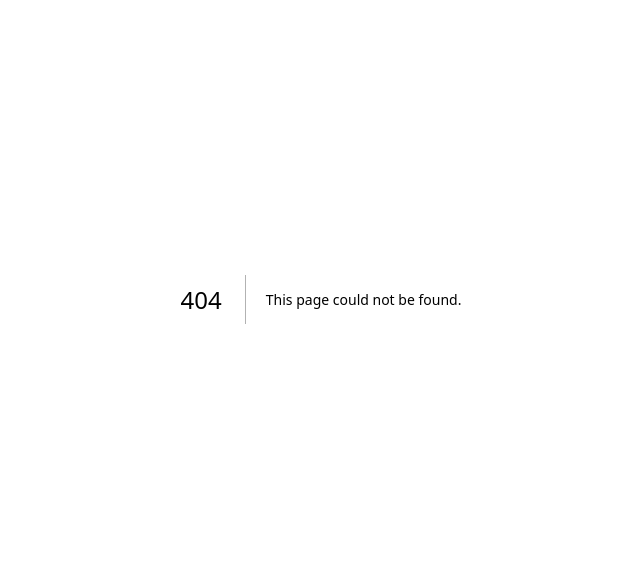
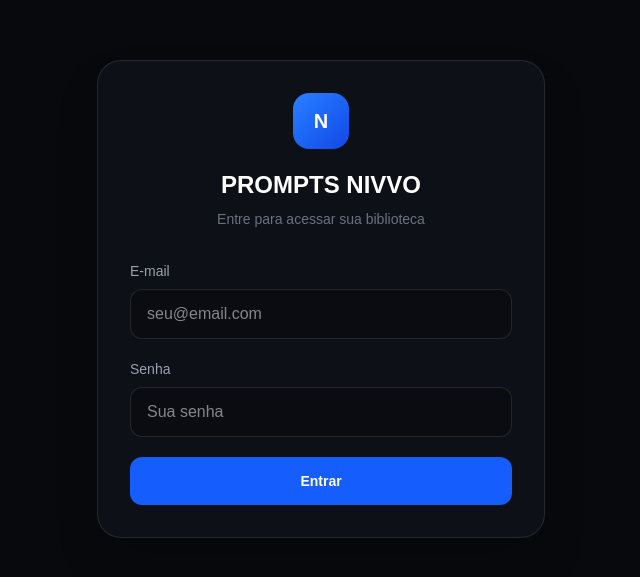
Before and after one commit to nivvoinvest-dev/prompt-nivvo, a Next.js app: page /login in a window 1280 px wide. Before the commit this address had no page. Shown: the part 101-678 px from the top of the page, without its empty margins (319-959 px from the left). Built offline with nearby package versions, Linux system fonts and the light colour scheme; no server answers.

Commit message:
corrige login e acesso

```diff
--- /dev/null
+++ b/app/lib/supabase.ts
@@ -0,0 +1,6 @@
+import { createBrowserClient } from "@supabase/ssr";
+
+export const supabase = createBrowserClient(
+  process.env.NEXT_PUBLIC_SUPABASE_URL!,
+  process.env.NEXT_PUBLIC_SUPABASE_ANON_KEY!
+);
--- /dev/null
+++ b/app/login.tsx
@@ -0,0 +1,110 @@
+"use client";
+
+import { FormEvent, useState } from "react";
+import { supabase } from "./lib/supabase";
+
+export default function Login() {
+  const [email, setEmail] = useState("");
+  const [senha, setSenha] = useState("");
+  const [erro, setErro] = useState("");
+  const [carregando, setCarregando] = useState(false);
+
+  async function entrar(event: FormEvent) {
+    event.preventDefault();
+
+    setErro("");
+    setCarregando(true);
+
+    const { data, error } = await supabase.auth.signInWithPassword({
+      email,
+      password: senha,
+    });
+
+    if (error || !data.user) {
+      setErro("E-mail ou senha incorretos.");
+      setCarregando(false);
+      return;
+    }
+
+    const { data: acesso, error: acessoError } = await supabase
+      .from("user_access")
+      .select("active")
+      .eq("email", data.user.email)
+      .maybeSingle();
+
+    if (acessoError || !acesso || acesso.active !== true) {
+      await supabase.auth.signOut();
+      setErro("Seu acesso não está autorizado ou está inativo.");
+      setCarregando(false);
+      return;
+    }
+
+    window.location.href = "/";
+  }
+
+  return (
+    <main className="flex min-h-screen items-center justify-center bg-[#07090d] px-6 text-white">
+      <div className="w-full max-w-md rounded-3xl border border-white/10 bg-[#0d1016] p-8 shadow-2xl">
+        <div className="mb-8 text-center">
+          <div className="mx-auto flex h-14 w-14 items-center justify-center rounded-2xl bg-gradient-to-br from-blue-500 to-blue-700 text-xl font-bold">
+            N
+          </div>
+
+          <h1 className="mt-5 text-2xl font-bold">
+            PROMPTS NIVVO
+          </h1>
+
+          <p className="mt-2 text-sm text-gray-500">
+            Entre para acessar sua biblioteca
+          </p>
+        </div>
+
+        <form onSubmit={entrar} className="space-y-5">
+          <div>
+            <label className="mb-2 block text-sm text-gray-400">
+              E-mail
+            </label>
+
+            <input
+              type="email"
+              value={email}
+              onChange={(e) => setEmail(e.target.value)}
+              required
+              className="w-full rounded-xl border border-white/10 bg-black/20 px-4 py-3 text-white outline-none focus:border-blue-500/50"
+              placeholder="seu@email.com"
+            />
+          </div>
+
+          <div>
+            <label className="mb-2 block text-sm text-gray-400">
+              Senha
+            </label>
+
+            <input
+              type="password"
+              value={senha}
+              onChange={(e) => setSenha(e.target.value)}
+              required
+              className="w-full rounded-xl border border-white/10 bg-black/20 px-4 py-3 text-white outline-none focus:border-blue-500/50"
+              placeholder="Sua senha"
+            />
+          </div>
+
+          {erro && (
+            <div className="rounded-xl border border-red-500/20 bg-red-500/10 px-4 py-3 text-sm text-red-400">
+              {erro}
+            </div>
+          )}
+
+          <button
+            type="submit"
+            disabled={carregando}
+            className="w-full rounded-xl bg-blue-600 px-6 py-3.5 text-sm font-semibold text-white transition hover:bg-blue-500 disabled:cursor-not-allowed disabled:opacity-50"
+          >
+            {carregando ? "Entrando..." : "Entrar"}
+          </button>
+        </form>
+      </div>
+    </main>
+  );
+}
--- /dev/null
+++ b/app/login/page.tsx
@@ -0,0 +1,110 @@
+"use client";
+
+import { FormEvent, useState } from "react";
+import { supabase } from "../lib/supabase";
+
+export default function Login() {
+  const [email, setEmail] = useState("");
+  const [senha, setSenha] = useState("");
+  const [erro, setErro] = useState("");
+  const [carregando, setCarregando] = useState(false);
+
+  async function entrar(event: FormEvent) {
+    event.preventDefault();
+
+    setErro("");
+    setCarregando(true);
+
+    const { data, error } = await supabase.auth.signInWithPassword({
+      email,
+      password: senha,
+    });
+
+    if (error || !data.user) {
+      setErro("E-mail ou senha incorretos.");
+      setCarregando(false);
+      return;
+    }
+
+    const { data: acesso, error: acessoError } = await supabase
+      .from("user_access")
+      .select("active")
+      .eq("email", data.user.email)
+      .maybeSingle();
+
+    if (acessoError || !acesso || acesso.active !== true) {
+      await supabase.auth.signOut();
+      setErro("Seu acesso não está autorizado ou está inativo.");
+      setCarregando(false);
+      return;
+    }
+
+    window.location.href = "/";
+  }
+
+  return (
+    <main className="flex min-h-screen items-center justify-center bg-[#07090d] px-6 text-white">
+      <div className="w-full max-w-md rounded-3xl border border-white/10 bg-[#0d1016] p-8 shadow-2xl">
+        <div className="mb-8 text-center">
+          <div className="mx-auto flex h-14 w-14 items-center justify-center rounded-2xl bg-gradient-to-br from-blue-500 to-blue-700 text-xl font-bold">
+            N
+          </div>
+
+          <h1 className="mt-5 text-2xl font-bold">
+            PROMPTS NIVVO
+          </h1>
+
+          <p className="mt-2 text-sm text-gray-500">
+            Entre para acessar sua biblioteca
+          </p>
+        </div>
+
+        <form onSubmit={entrar} className="space-y-5">
+          <div>
+            <label className="mb-2 block text-sm text-gray-400">
+              E-mail
+            </label>
+
+            <input
+              type="email"
+              value={email}
+              onChange={(e) => setEmail(e.target.value)}
+              required
+              className="w-full rounded-xl border border-white/10 bg-black/20 px-4 py-3 text-white outline-none focus:border-blue-500/50"
+              placeholder="seu@email.com"
+            />
+          </div>
+
+          <div>
+            <label className="mb-2 block text-sm text-gray-400">
+              Senha
+            </label>
+
+            <input
+              type="password"
+              value={senha}
+              onChange={(e) => setSenha(e.target.value)}
+              required
+              className="w-full rounded-xl border border-white/10 bg-black/20 px-4 py-3 text-white outline-none focus:border-blue-500/50"
+              placeholder="Sua senha"
+            />
+          </div>
+
+          {erro && (
+            <div className="rounded-xl border border-red-500/20 bg-red-500/10 px-4 py-3 text-sm text-red-400">
+              {erro}
+            </div>
+          )}
+
+          <button
+            type="submit"
+            disabled={carregando}
+            className="w-full rounded-xl bg-blue-600 px-6 py-3.5 text-sm font-semibold text-white transition hover:bg-blue-500 disabled:cursor-not-allowed disabled:opacity-50"
+          >
+            {carregando ? "Entrando..." : "Entrar"}
+          </button>
+        </form>
+      </div>
+    </main>
+  );
+}
--- a/app/page.tsx
+++ b/app/page.tsx
@@ -2,15 +2,68 @@
 
 import { useEffect, useState } from "react";
 import { prompts } from "./prompts";
+import { supabase } from "./lib/supabase";
+import { useRouter } from "next/navigation";
+
 
 
 export default function Home() {
+  const router = useRouter();
+
+  // TODOS OS ESTADOS FICAM AQUI EM CIMA
+  const [verificandoAcesso, setVerificandoAcesso] = useState(true);
   const [search, setSearch] = useState("");
   const [filter, setFilter] = useState("Todos");
   const [favorites, setFavorites] = useState<number[]>([]);
   const [recentPrompts, setRecentPrompts] = useState<number[]>([]);
   const [activePage, setActivePage] = useState("home");
   const [showFavorites, setShowFavorites] = useState(false);
+  const [copiedId, setCopiedId] = useState<number | null>(null);
+  const [selectedAI, setSelectedAI] = useState("Todas");
+  const [selectedCategory, setSelectedCategory] = useState("Todas");
+
+  // VERIFICA ACESSO
+  useEffect(() => {
+    async function verificarAcesso() {
+      const {
+        data: { user },
+      } = await supabase.auth.getUser();
+
+      if (!user) {
+        router.replace("/login");
+        return;
+      }
+
+      const { data: acesso } = await supabase
+        .from("user_access")
+        .select("active")
+        .eq("email", user.email)
+        .maybeSingle();
+
+      if (!acesso || acesso.active !== true) {
+        await supabase.auth.signOut();
+        router.replace("/login");
+        return;
+      }
+
+      setVerificandoAcesso(false);
+    }
+
+    verificarAcesso();
+  }, [router]);
+
+  // OPÇÕES DE FILTRO
+  const aiOptions = [
+    "Todas",
+    ...new Set(prompts.map((prompt) => prompt.ai)),
+  ];
+
+  const categoryOptions = [
+    "Todas",
+    ...new Set(prompts.map((prompt) => prompt.category)),
+  ];
+
+  // ADICIONAR AOS RECENTES
   const addRecent = (id: number) => {
     setRecentPrompts((prev) => {
       const updated = [
@@ -27,7 +80,7 @@ export default function Home() {
     });
   };
 
-
+  // CARREGAR FAVORITOS E RECENTES
   useEffect(() => {
     const savedFavorites = localStorage.getItem("favorites");
 
@@ -42,10 +95,14 @@ export default function Home() {
       setRecentPrompts(JSON.parse(savedRecentPrompts));
     }
   }, []);
+
+  // ROLAR ATÉ A LISTA DE FAVORITOS
   useEffect(() => {
     if (showFavorites) {
       setTimeout(() => {
-      document.getElementById("lista-prompts")?.scrollIntoView({
+        document
+          .getElementById("lista-prompts")
+          ?.scrollIntoView({
             behavior: "smooth",
             block: "start",
           });
@@ -53,16 +110,14 @@ useEffect(() => {
     }
   }, [showFavorites]);
 
-
-const [copiedId, setCopiedId] = useState<number | null>(null);
-const aiOptions = ["Todas", ...new Set(prompts.map((prompt) => prompt.ai))];
-const [selectedAI, setSelectedAI] = useState("Todas");
-const categoryOptions = [
-  "Todas",
-  ...new Set(prompts.map((prompt) => prompt.category)),
-];
-
-const [selectedCategory, setSelectedCategory] = useState("Todas");
+  // SÓ AGORA PODE HAVER O RETURN CONDICIONAL
+  if (verificandoAcesso) {
+    return (
+      <main className="flex min-h-screen items-center justify-center bg-[#07090d] text-white">
+        Verificando seu acesso...
+      </main>
+    );
+  }
 
   const filteredPrompts = prompts.filter((prompt) => {
   const text = (
--- a/package.json
+++ b/package.json
@@ -9,6 +9,8 @@
     "lint": "eslint"
   },
   "dependencies": {
+    "@supabase/ssr": "^0.12.5",
+    "@supabase/supabase-js": "^2.112.4",
     "next": "16.3.3",
     "react": "19.2.8",
     "react-dom": "19.2.8"
```
Also changed, not shown: 1 other file (tests, documents, lock files or other folders). Lines whose indentation alone changed are shown as unchanged.
